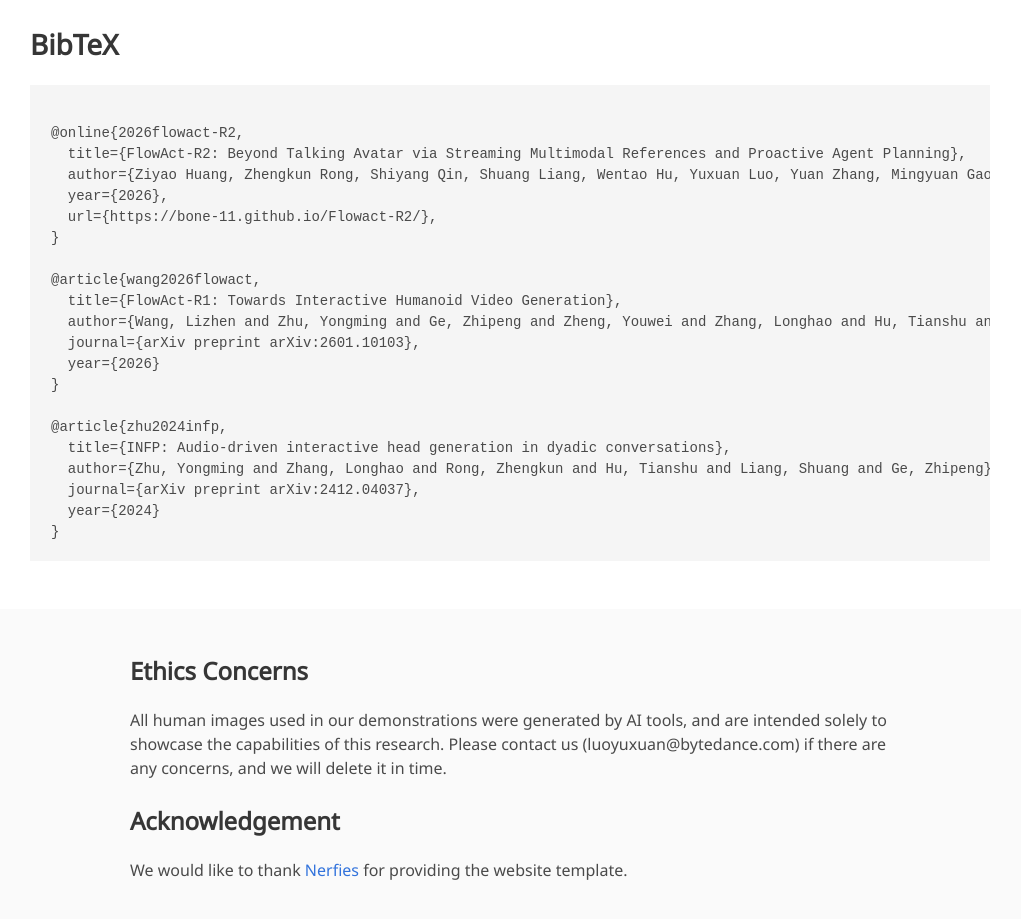
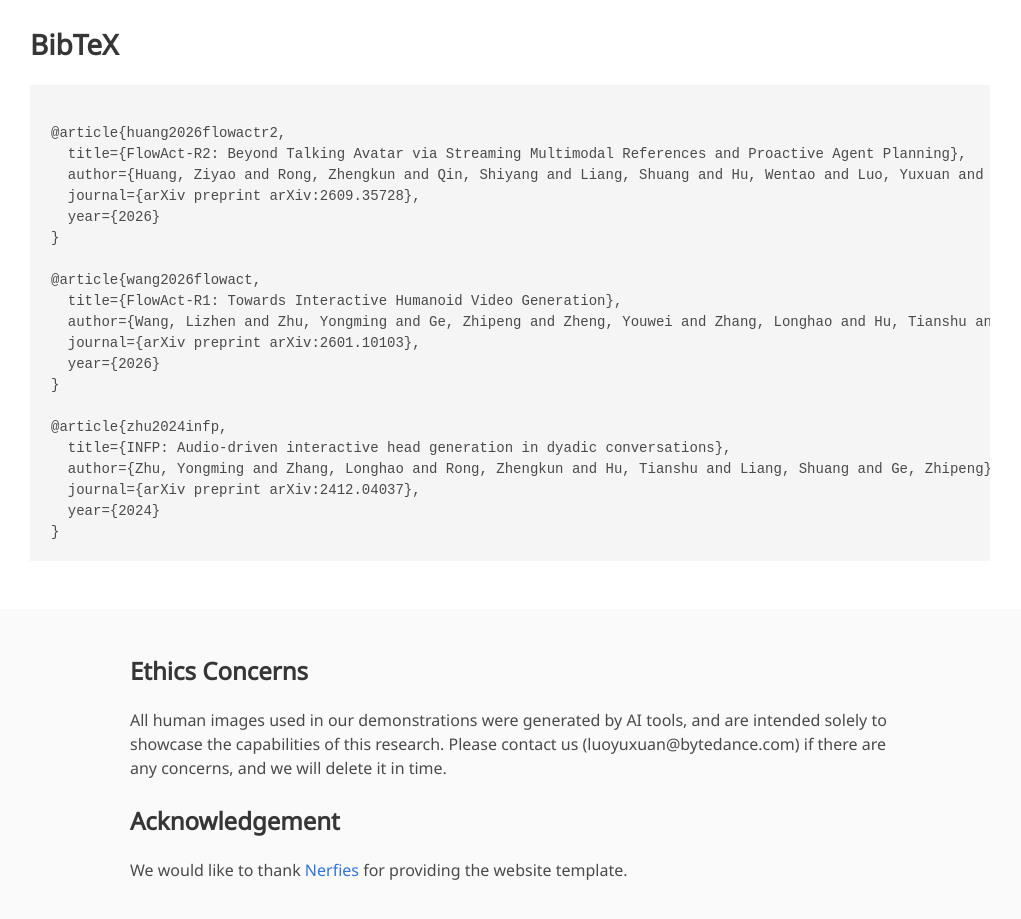
Before and after one commit to bone-11/Flowact-R2, a plain HTML site: page index.html in a window 1280 px wide. Shown: the part 6140-7059 px from the top of the page, without its empty margins (130-1151 px from the left). Drawn offline with Linux system fonts and the light colour scheme; some icons are missing; a web font is replaced by a local one.

Commit message:
Update FlowAct-R2 citation with official arXiv metadata

```diff
--- a/index.html
+++ b/index.html
@@ -707,11 +707,11 @@
 <div class="container is-max-desktop content">
 <h2 class="title">BibTeX</h2>
 <pre><code>
-@online{2026flowact-R2,
+@article{huang2026flowactr2,
   title={FlowAct-R2: Beyond Talking Avatar via Streaming Multimodal References and Proactive Agent Planning},
-  author={Ziyao Huang, Zhengkun Rong, Shiyang Qin, Shuang Liang, Wentao Hu, Yuxuan Luo, Yuan Zhang, Mingyuan Gao},
-  year={2026},
-  url={https://bone-11.github.io/Flowact-R2/},
+  author={Huang, Ziyao and Rong, Zhengkun and Qin, Shiyang and Liang, Shuang and Hu, Wentao and Luo, Yuxuan and Zhang, Yuan and Gao, Mingyuan},
+  journal={arXiv preprint arXiv:2609.35728},
+  year={2026}
 }
 
 @article{wang2026flowact,
```
